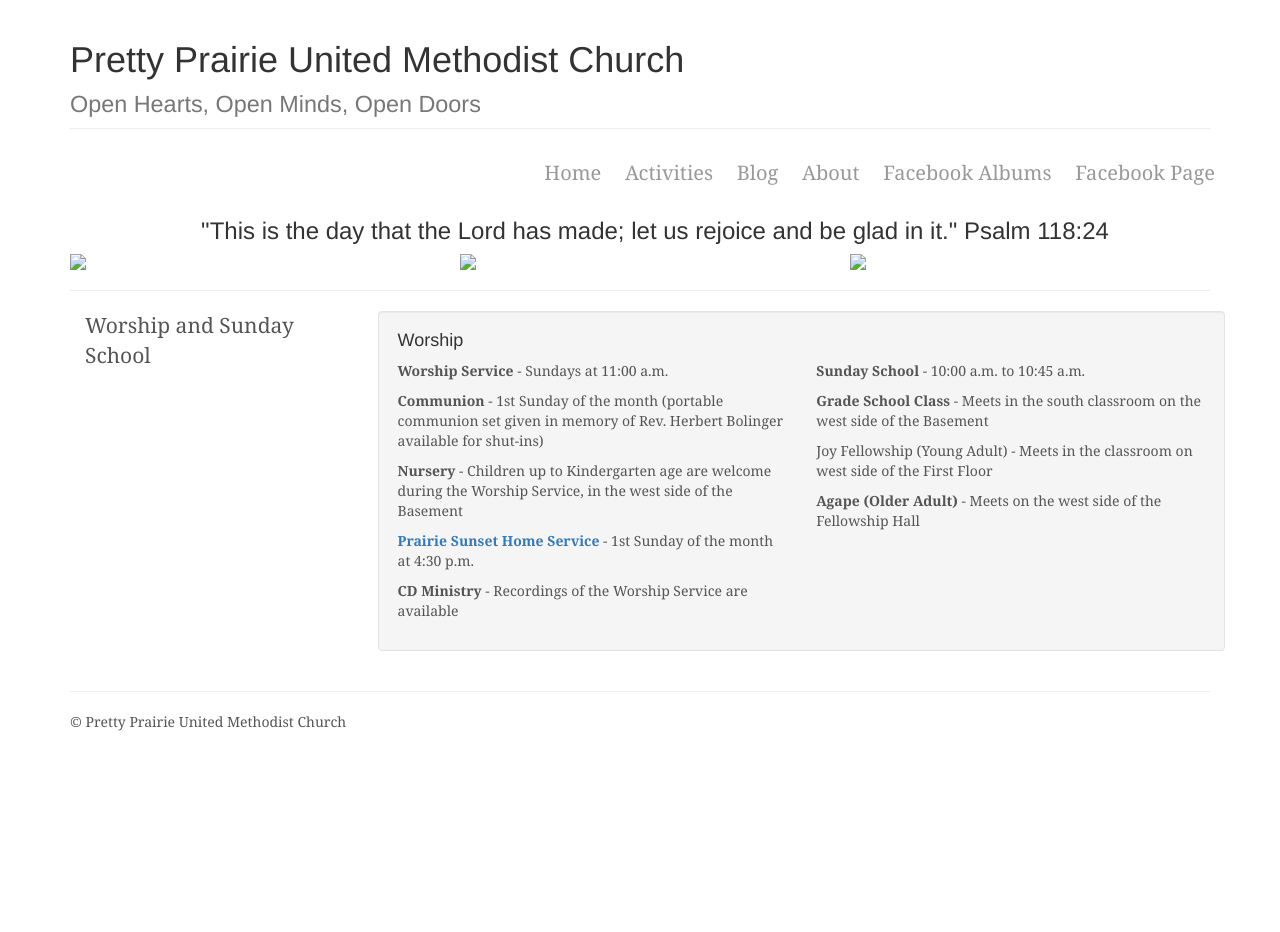
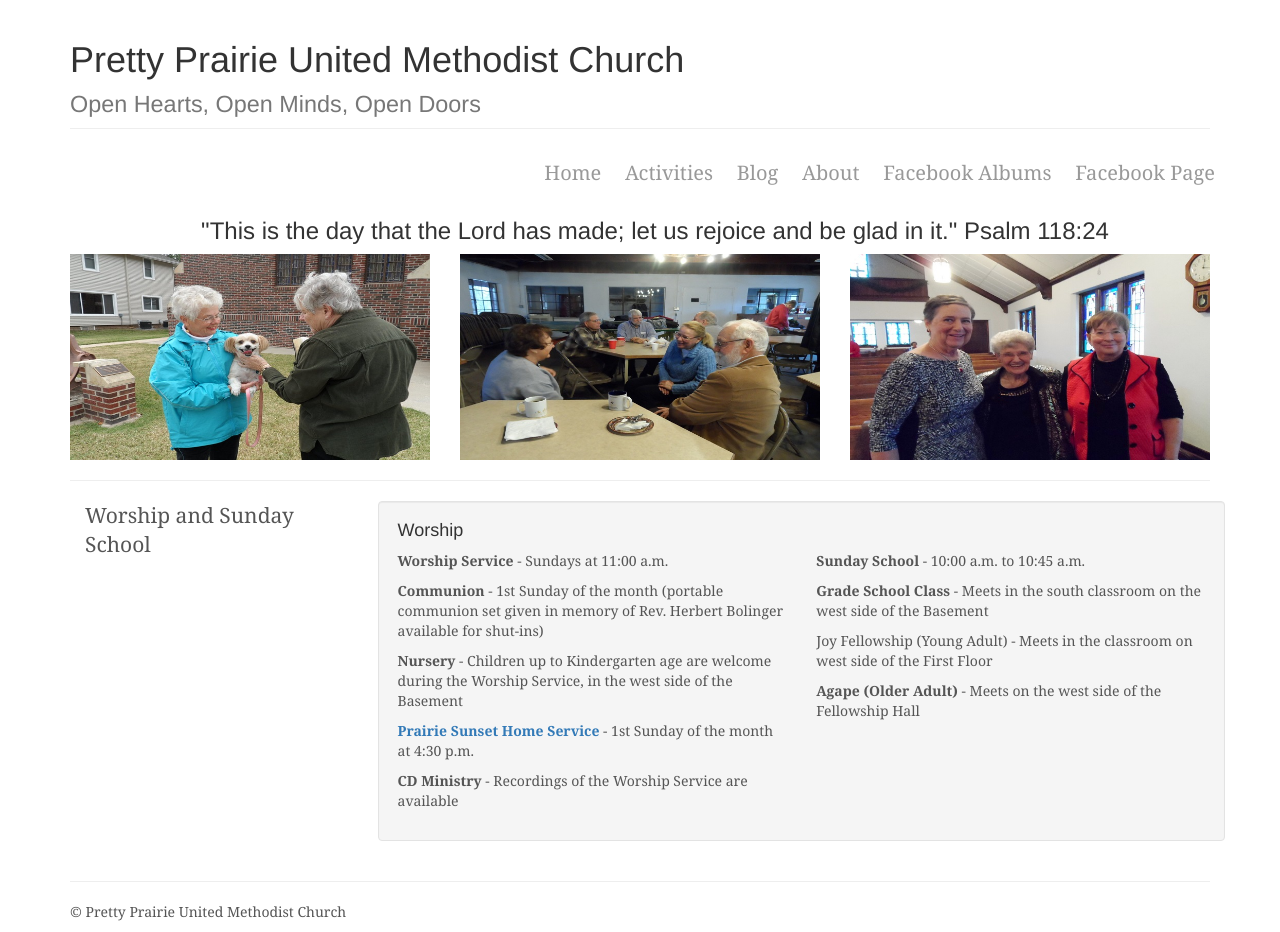
Before and after one commit to KatherineMichel/self-hosted-church-website-jekyll, a Jekyll site: the page built from activities.html, in a window 1280 px wide. Built offline with Jekyll 4.4.1, drawn with Linux system fonts in a browser that asks for light colours; nearby versions of some CDN libraries; library files that are not in the unit come from our copies; before the commit the page ends 900 px from its top, so only the background shows below that.

Commit message:
Update activities.html

```diff
--- a/activities.html
+++ b/activities.html
@@ -14,15 +14,18 @@
         <div class="row">
 
             <div class="col-md-4 portfolio-item">
-                    <img class="img-responsive" img src="images/gretas-dog.jpg">
+                    <!--<img class="img-responsive" img src="images/gretas-dog.jpg">-->
+                    <img class="img-responsive" img src="{{ "/images/gretas-dog.jpg" | prepend: site.baseurl }}">
             </div>
 
             <div class="col-md-4 portfolio-item">
-                    <img class="img-responsive" img src="images/thanksgiving-service.jpg">
+                    <!--<img class="img-responsive" img src="images/thanksgiving-service.jpg">-->
+                    <img class="img-responsive" img src="{{ "/images/thanksgiving-service.jpg" | prepend: site.baseurl }}">
             </div>
 
             <div class="col-md-4 portfolio-item">
-                    <img class="img-responsive" src="images/musicians.jpg">
+                    <!--<img class="img-responsive" src="images/musicians.jpg">-->
+                    <img class="img-responsive" img src="{{ "/images/musicians.jpg" | prepend: site.baseurl }}">
             </div>
 
         </div>
```
